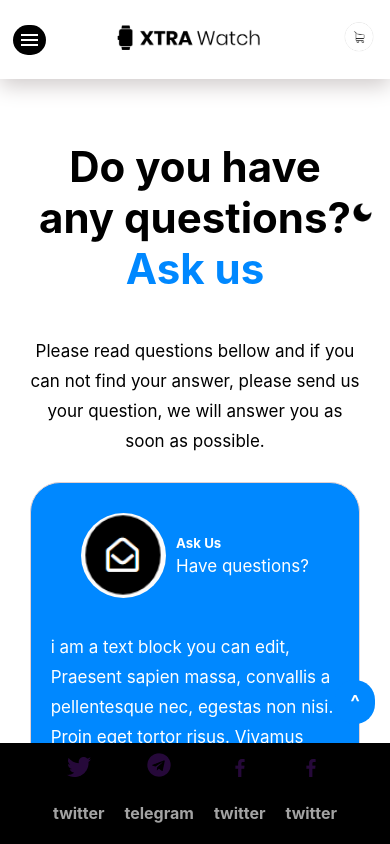
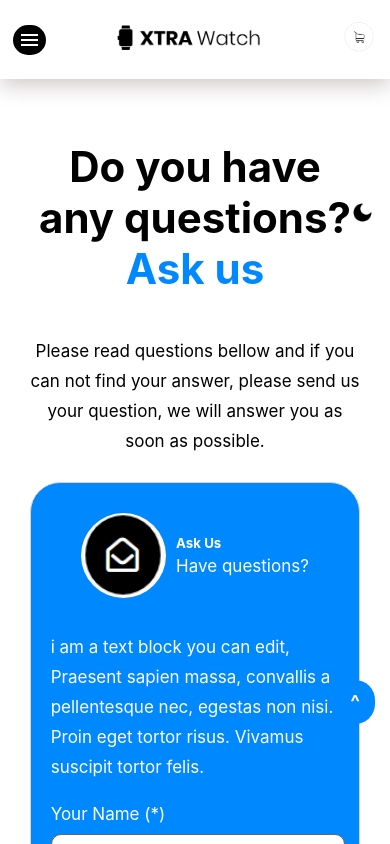
Before and after one commit to Hardexdior1/XtraWatch, a React (Create React App) app: page /Faq in a window 390 px wide. Shown: the top 844 px of the page. Built offline with nearby package versions, Linux system fonts and the light colour scheme.

Commit message:
fewChanges

```diff
--- a/src/Components/NavBar.jsx
+++ b/src/Components/NavBar.jsx
@@ -121,25 +121,7 @@ const NavBar = ({ change4}) => {
 
             </div>
 
-            <div className="icons">
-       <Link>
-       <img src={twitter} alt="twitter" />
-      <h4><strong>twitter</strong></h4>
 
-       </Link>
-       <Link>
-       <img src={telegram} alt="telegram" />
-    <h4>  <strong>telegram</strong></h4>
-       </Link>
-       <Link>
-       <img src={faceBook} alt="twitter" />
-    <h4>  <strong>twitter</strong></h4>
-       </Link>
-       <Link>
-       <img src={faceBook} alt="twitter" />
-    <h4>  <strong>twitter</strong></h4>
-       </Link>
-      </div>
     </div>
   );
 };
--- a/src/Components/Section4.jsx
+++ b/src/Components/Section4.jsx
@@ -179,7 +179,7 @@ const Section4 = ({ change,change2}) => {
           smartwatches provide a local touchscreen interface for daily use.
         </p>
 
-        <div className="btn">
+        <div className="btn1">
         <button className="purchase2">Purchase Now</button>
         <button className="find">Find Nearby Stores </button>
 
--- a/src/Styles/Section4.css
+++ b/src/Styles/Section4.css
@@ -200,6 +200,7 @@ color: white;
     position: relative;
 
 }
+
 .satisfied{
     border-radius: 10px;
     width: 100%;
@@ -347,7 +348,7 @@ color: white;
 
 
 .nearByWrap p{
-    color: #aaaaaa;
+    color: white;
     font-size: 18px;
     font-weight: 490;
     z-index: 100;
@@ -357,7 +358,7 @@ color: white;
 
 }
 
-.btn{
+.btn1{
     z-index: 100;
     display: flex;
     gap: 10px;
@@ -405,7 +406,7 @@ color: white;
         }
 }
 @media (max-width:502px) {
-    .btn{
+    .btn1{
         flex-direction: column;
         gap: 20px;
     }
@@ -423,14 +424,14 @@ color: white;
 .ratingWrap img{
     width: 90%;
 }
-.btn button:nth-child(1){
+.btn1 button:nth-child(1){
     /* background-color: #000; */
     height: 50px;
     width: 200px;
     border-radius: 3rem;
     border: none;
     cursor: pointer;
-    color: #626262;
+    color: black;
     font-size: 16px;
     cursor: pointer;
     transition: 0.5s ;
@@ -438,7 +439,7 @@ color: white;
 }
 
 
-.btn button:nth-child(2){
+.btn1 button:nth-child(2){
     /* background-color: #000; */
     height: 50px;
     width: 200px;
```
